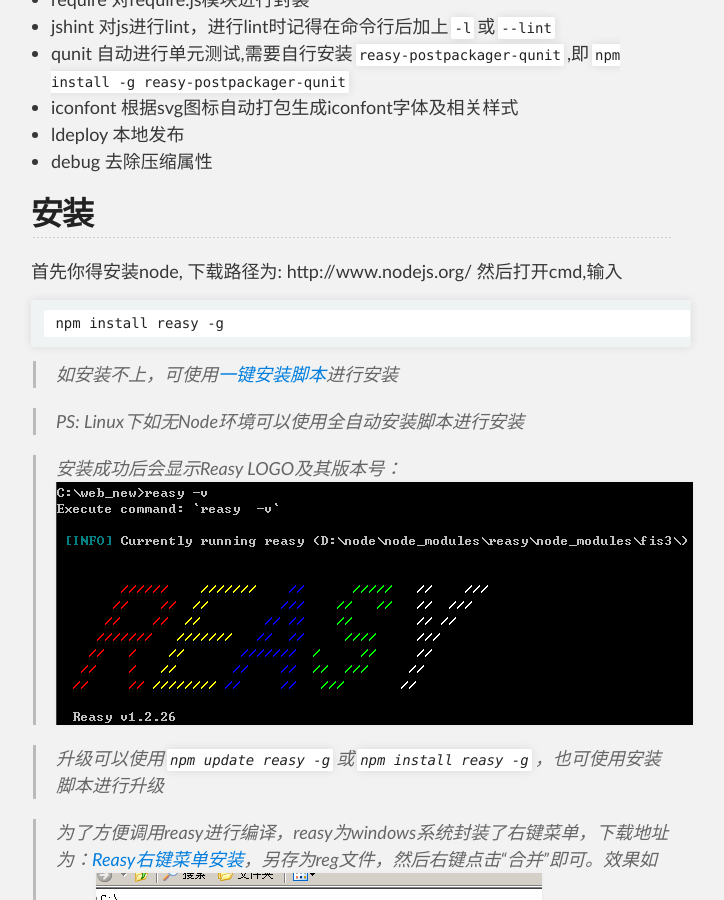
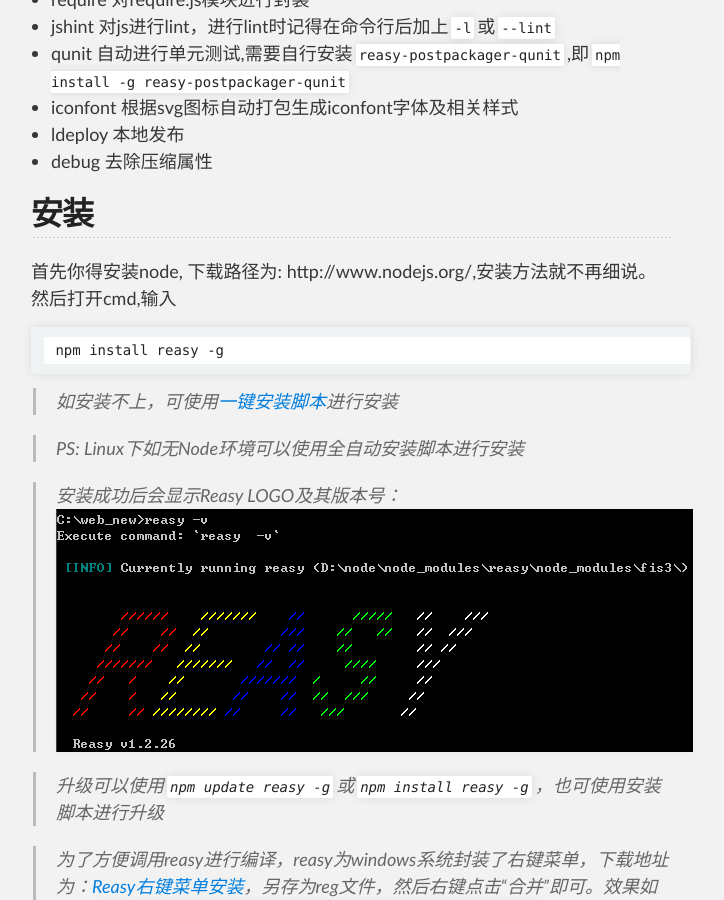
Before and after one commit to wEasyTeam/reasy, a Jekyll site: the page built from _posts/2015-09-10-reasy.md, in a window 1280 px wide and 900 px high, scrolled down 1851 px. Shown: the whole window, without its empty margins (289-1013 px from the left). Built offline with Jekyll 4.4.1, drawn with Linux system fonts in a browser that asks for light colours; Markdown is read by kramdown in place of the engine named in the settings; some of the changed lines change nothing that is shown.

Commit message:
Update 2015-09-10-reasy.md

```diff
--- a/_posts/2015-09-10-reasy.md
+++ b/_posts/2015-09-10-reasy.md
@@ -59,7 +59,7 @@
 
 ## 安装
 
- 首先你得安装node, 下载路径为: http://www.nodejs.org/
+ 首先你得安装node, 下载路径为: http://www.nodejs.org/,安装方法就不再细说。
  然后打开cmd,输入
 
      npm install reasy -g
```
